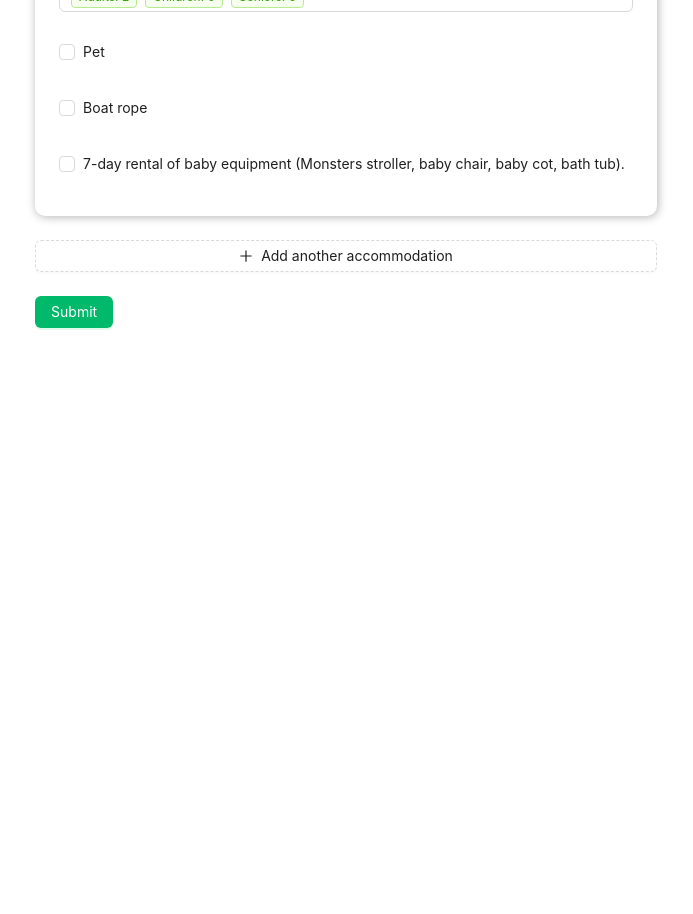
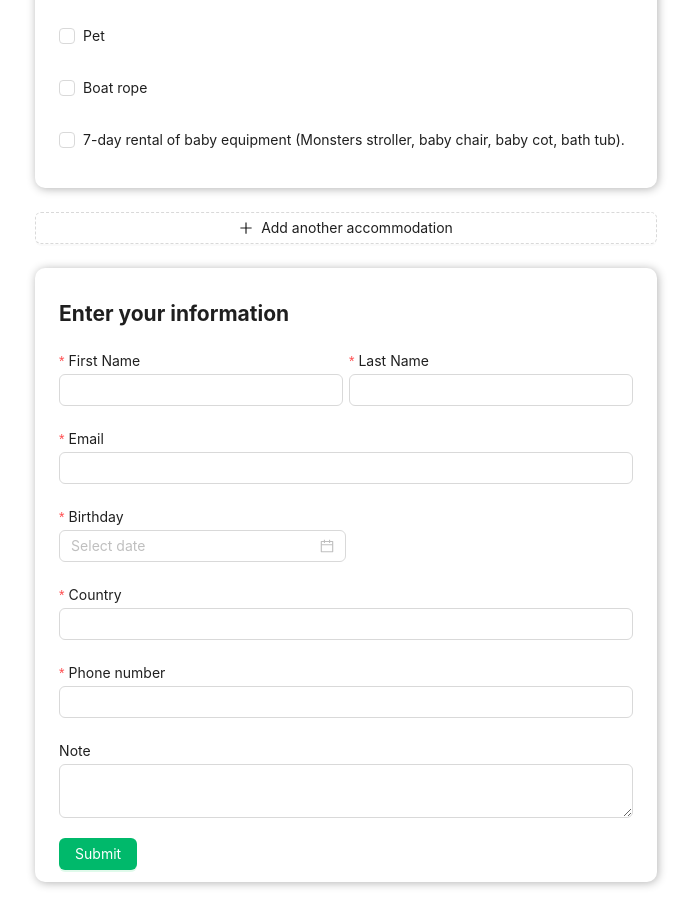
Before and after one commit to JuraJuki/webFormTest, a React (Create React App) app: page / in a window 1280 px wide. Shown: the part 440-1354 px from the top of the page, without its empty margins (294-987 px from the left). Before the commit the page ends 800 px from the top, so only its background shows below. Built offline with nearby package versions, Linux system fonts and the light colour scheme.

Commit message:
finish information section

```diff
--- a/src/components/WebForm/WebForm.module.scss
+++ b/src/components/WebForm/WebForm.module.scss
@@ -15,7 +15,7 @@
 }
 
 .rangePicker {
-  width: 100%;
+  width: 50%;
 }
 
 .mainAccommodation {
--- a/src/components/WebForm/WebForm.tsx
+++ b/src/components/WebForm/WebForm.tsx
@@ -4,6 +4,7 @@ import { useState } from "react";
 import { useTranslation } from "react-i18next";
 import { AccommodationTypePicker } from "src/components/WebForm/components/AccommodationTypePicker/AccommodationTypePicker";
 import { FItem } from "src/components/WebForm/components/FItem/FItem";
+import { FItemRequired } from "src/components/WebForm/components/FItem/FItemRequired";
 import { GuestInformationSection } from "src/components/WebForm/components/GuestInformationSection/GuestInformationSection";
 import { GuestPicker } from "src/components/WebForm/components/GuestPicker/GuestPicker";
 import { FItemName } from "src/components/WebForm/enums/FItemName";
@@ -87,24 +88,24 @@ export const WebForm = () => {
       <Form className={classes.form} layout={"vertical"} onFinish={handleSubmit} form={form}>
         <div className={classes.mainAccommodation}>
           <h2>{`${t("mainAccommodation")}`}</h2>
-          <FItem label={t("period")} name={FItemName.Period}>
+          <FItemRequired label={t("period")} name={FItemName.Period}>
             <RangePicker
               locale={getLocale(AppLanguage.HR)}
               format={"DD.MM.YYYY."}
               className={classes.rangePicker}
             />
-          </FItem>
-          <FItem label={t("accommodationType")} name={FItemName.AccommodationType}>
+          </FItemRequired>
+          <FItemRequired label={t("accommodationType")} name={FItemName.AccommodationType}>
             <AccommodationTypePicker />
-          </FItem>
+          </FItemRequired>
           {accommodationTypeHasNextToSea ? (
             <FItem name={FItemName.NextToSea} valuePropName={"checked"}>
               <Checkbox>{t("nextToSea")}</Checkbox>
             </FItem>
           ) : null}
-          <FItem label={t("personPicker.label")} name={FItemName.GuestPicker}>
+          <FItemRequired label={t("personPicker.label")} name={FItemName.GuestPicker}>
             <GuestPicker />
-          </FItem>
+          </FItemRequired>
           <FItem name={FItemName.Pet} valuePropName={"checked"}>
             <Checkbox>{t("pet")}</Checkbox>
           </FItem>
--- a/src/components/WebForm/components/FItem/FItem.module.scss
+++ b/src/components/WebForm/components/FItem/FItem.module.scss
@@ -1,5 +1,12 @@
 .formItemExtended {
+  margin-bottom: 20px;
+
   :global {
+    .ant-form-item-explain {
+      font-size: 13px;
+      margin-left: 2px;
+    }
+
     .ant-form-item-label {
       padding: 0;
 
--- /dev/null
+++ b/src/components/WebForm/components/FItem/FItemRequired.tsx
@@ -0,0 +1,21 @@
+import FormItem from "antd/lib/form/FormItem";
+import classNames from "classnames";
+import { useTranslation } from "react-i18next";
+import { FItemProps } from "src/components/WebForm/components/FItem/FItemProps";
+import classes from "./FItem.module.scss";
+
+export const FItemRequired = (props: FItemProps) => {
+  const { t } = useTranslation();
+
+  const { className, ...rest } = props;
+  return (
+    <FormItem
+      labelAlign={"left"}
+      className={classNames(classes.formItemExtended, className)}
+      rules={[{ required: true, message: t("mandatoryField") }]}
+      {...rest}
+    >
+      {props.children}
+    </FormItem>
+  );
+};
--- /dev/null
+++ b/src/components/WebForm/components/GuestInformationSection/GuestInformationSection.module.scss
@@ -0,0 +1,11 @@
+.wrap {
+  box-shadow: 1px 1px 10px rgba(0, 0, 0, 0.3);
+  padding: 12px 24px;
+  border-radius: 10px;
+  margin-bottom: 32px;
+}
+
+.nameWrap {
+  display: flex;
+  gap: 6px;
+}
--- a/src/components/WebForm/components/GuestInformationSection/GuestInformationSection.tsx
+++ b/src/components/WebForm/components/GuestInformationSection/GuestInformationSection.tsx
@@ -1,15 +1,70 @@
-import { Button } from "antd";
+import { Button, DatePicker, Input } from "antd";
+import TextArea from "antd/lib/input/TextArea";
 import { FC } from "react";
 import { useTranslation } from "react-i18next";
+import { FItem } from "src/components/WebForm/components/FItem/FItem";
+import { FItemRequired } from "src/components/WebForm/components/FItem/FItemRequired";
+import { FItemName } from "src/components/WebForm/enums/FItemName";
+import classes from "./GuestInformationSection.module.scss";
 
 export const GuestInformationSection: FC = () => {
   const { t } = useTranslation();
 
   return (
-    <>
+    <div className={classes.wrap}>
+      <h2>{t("enterYourInformation")}</h2>
+      <div className={classes.nameWrap}>
+        <FItemRequired
+          name={FItemName.FirstName}
+          label={t("firstName")}
+          style={{ width: "50%" }}
+          rules={[{ required: true, message: t("mandatoryField") }]}
+        >
+          <Input />
+        </FItemRequired>
+        <FItemRequired
+          name={FItemName.LastName}
+          label={t("lastName")}
+          style={{ width: "50%" }}
+          rules={[{ required: true, message: t("mandatoryField") }]}
+        >
+          <Input />
+        </FItemRequired>
+      </div>
+      <FItemRequired
+        name={FItemName.Email}
+        label={t("email")}
+        rules={[{ required: true, message: t("mandatoryField") }]}
+      >
+        <Input type={"email"} />
+      </FItemRequired>
+      <FItemRequired
+        name={FItemName.Birthday}
+        label={t("birthday")}
+        rules={[{ required: true, message: t("mandatoryField") }]}
+      >
+        <DatePicker style={{ width: "50%" }} />
+      </FItemRequired>
+      <FItemRequired
+        name={FItemName.Country}
+        label={t("country")}
+        rules={[{ required: true, message: t("mandatoryField") }]}
+      >
+        <Input />
+      </FItemRequired>
+      <FItemRequired
+        name={FItemName.PhoneNumber}
+        label={t("phoneNumber")}
+        rules={[{ required: true, message: t("mandatoryField") }]}
+      >
+        <Input />
+      </FItemRequired>
+      <FItem name={FItemName.Note} label={t("note")}>
+        <TextArea />
+      </FItem>
       <Button htmlType={"submit"} type={"primary"}>
         {t("submitBtn")}
       </Button>
-    </>
+    </div>
   );
 };
--- a/src/components/WebForm/components/GuestPicker/GuestPicker.tsx
+++ b/src/components/WebForm/components/GuestPicker/GuestPicker.tsx
@@ -94,11 +94,11 @@ export const GuestPicker = ({ value = "", onChange }: GuestPickerProps) => {
         case Guest.Adult:
           return t("personPicker.adults");
         case Guest.Child02:
-          return t("personPicker.children");
+          return `${t("personPicker.children")} 0-2`;
         case Guest.Child35:
-          return t("personPicker.children");
+          return `${t("personPicker.children")} 3-5`;
         case Guest.Child611:
-          return t("personPicker.children");
+          return `${t("personPicker.children")} 6-11`;
         case Guest.Senior:
           return t("personPicker.seniors");
       }
--- a/src/components/WebForm/enums/FItemName.ts
+++ b/src/components/WebForm/enums/FItemName.ts
@@ -6,4 +6,11 @@ export enum FItemName {
   Pet = "pet",
   BoatRope = "boatRope",
   BabyEquipment = "babyEquipment",
+  FirstName = "firstName",
+  LastName = "lastName",
+  Email = "email",
+  Birthday = "birthday",
+  Country = "country",
+  PhoneNumber = "phoneNumber",
+  Note = "note",
 }
--- a/src/locales/en/translation.json
+++ b/src/locales/en/translation.json
@@ -15,5 +15,14 @@
   "pet": "Pet",
   "boatRope": "Boat rope",
   "babyEquipment": "7-day rental of baby equipment (Monsters stroller, baby chair, baby cot, bath tub).",
-  "submitBtn": "Submit"
+  "firstName": "First Name",
+  "lastName": "Last Name",
+  "email": "Email",
+  "birthday": "Birthday",
+  "country": "Country",
+  "phoneNumber": "Phone number",
+  "note": "Note",
+  "submitBtn": "Submit",
+  "enterYourInformation": "Enter your information",
+  "mandatoryField": "Mandatory field"
 }
```
